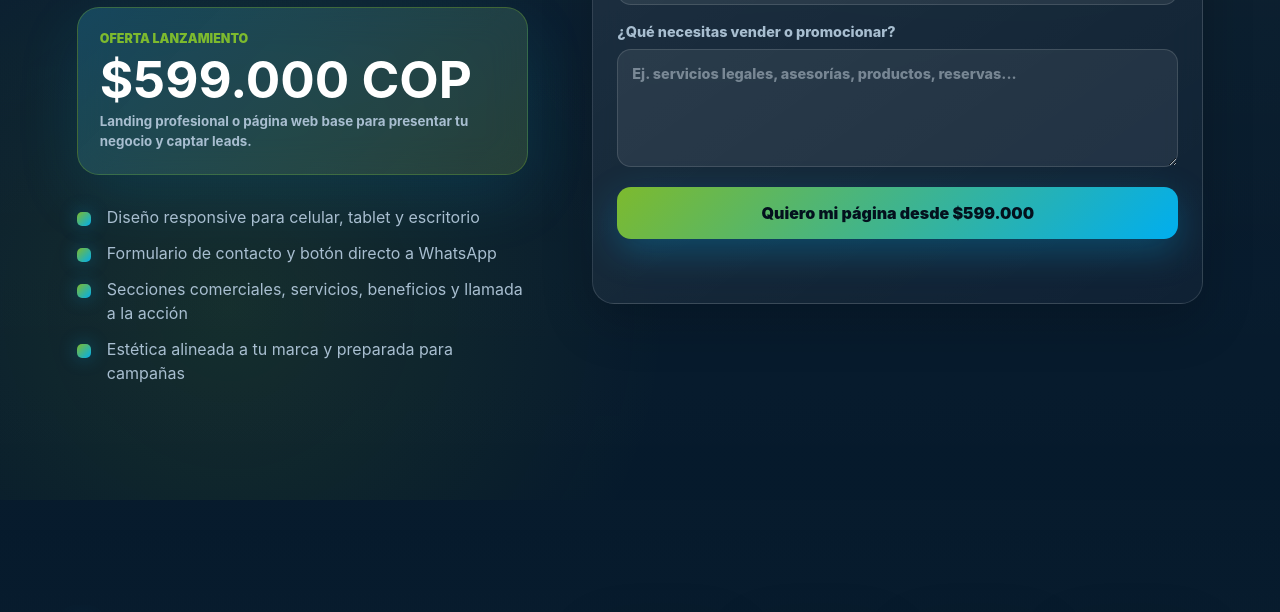
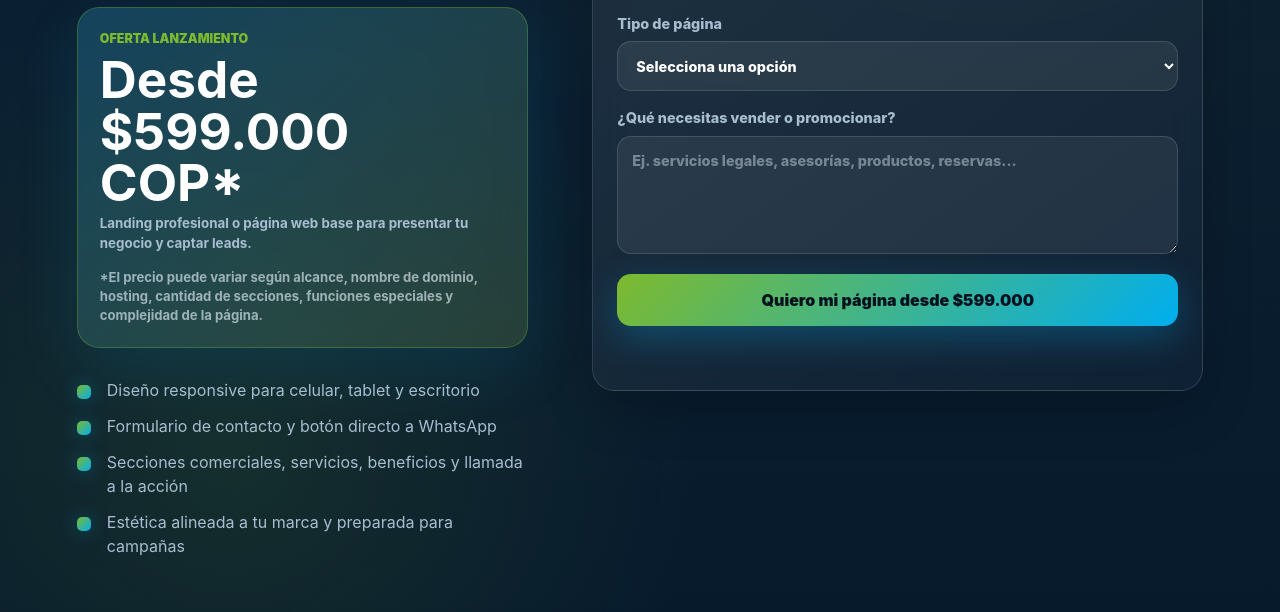
Before and after one commit to imanglarsas-bit/automatizacion-meta-, a website: page index.html in a window 1280 px wide. Shown: the part 2998-3610 px from the top of the page. Drawn offline with Linux system fonts and the light colour scheme.

Commit message:
Clarify website offer pricing

```diff
--- a/index.html
+++ b/index.html
@@ -149,15 +149,16 @@
       <section class="section website-section" id="paginas-web">
         <div class="website-copy">
           <p class="eyebrow">Páginas web iDIGITAL</p>
-          <h2>Páginas modernas listas para vender desde $599.000 COP</h2>
+          <h2>Páginas modernas listas para vender desde $599.000 COP*</h2>
           <p>
             Creamos sitios web profesionales para negocios que necesitan verse confiables,
             cargar rápido y convertir visitantes en clientes por WhatsApp, formularios o campañas.
           </p>
           <div class="website-price-card">
             <span>Oferta lanzamiento</span>
-            <strong>$599.000 COP</strong>
+            <strong>Desde $599.000 COP*</strong>
             <small>Landing profesional o página web base para presentar tu negocio y captar leads.</small>
+            <em>*El precio puede variar según alcance, nombre de dominio, hosting, cantidad de secciones, funciones especiales y complejidad de la página.</em>
           </div>
           <ul class="check-list">
             <li>Diseño responsive para celular, tablet y escritorio</li>
--- a/script.js
+++ b/script.js
@@ -97,7 +97,7 @@ websiteForm.addEventListener("submit", (event) => {
   const websiteType = data.get("websiteType");
   const message = data.get("message");
   const whatsappText = encodeURIComponent(
-    `Hola, soy ${name}. Quiero una página web para ${business}. Tipo: ${websiteType}. Necesito promocionar: ${message}. Vi la oferta desde $599.000 COP.`,
+    `Hola, soy ${name}. Quiero una página web para ${business}. Tipo: ${websiteType}. Necesito promocionar: ${message}. Vi la oferta desde $599.000 COP*.`,
   );
 
   websiteFormNote.textContent = `${name}, listo. Te abrimos WhatsApp para continuar la cotización de tu página web.`;
--- a/styles.css
+++ b/styles.css
@@ -662,10 +662,20 @@ h3 {
   line-height: 1;
 }
 
-.website-price-card small {
+.website-price-card small,
+.website-price-card em {
   max-width: 420px;
   color: var(--muted);
   font-weight: 750;
+}
+
+.website-price-card em {
+  max-width: 480px;
+  margin-top: 8px;
+  color: rgba(234, 246, 255, 0.62);
+  font-size: 0.82rem;
+  font-style: normal;
+  line-height: 1.45;
 }
 
 .website-form {
```
